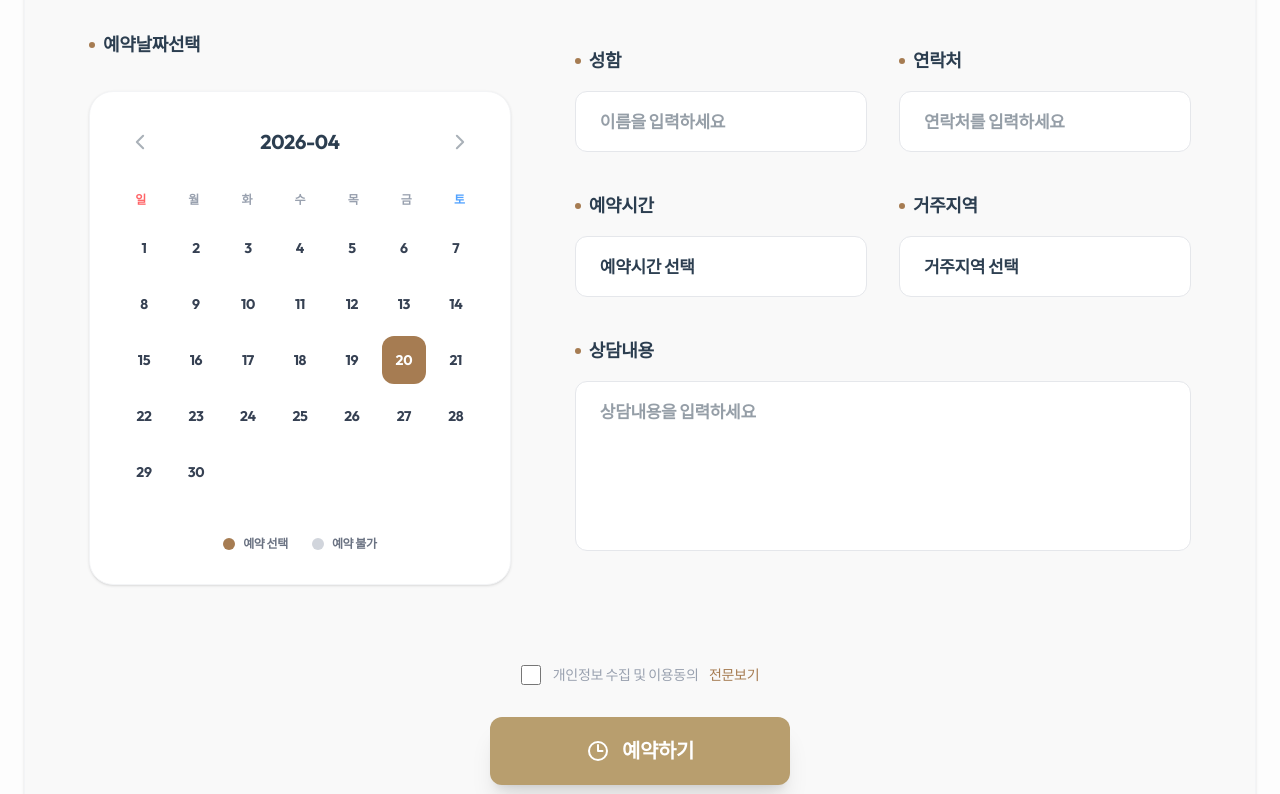
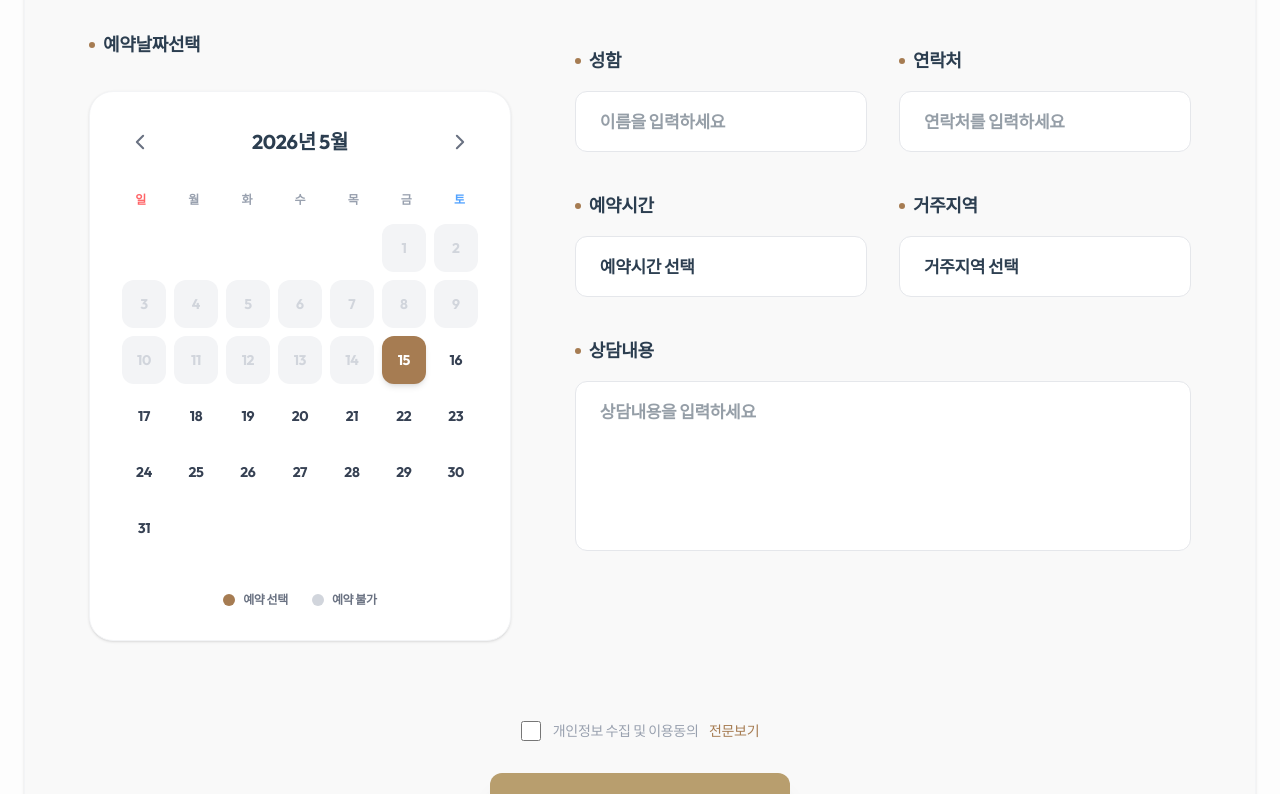
Before and after one commit to sonicp10/law_homepage1, a Next.js app: page /qna/visit in a window 1280 px wide. Shown: the part 820-1614 px from the top of the page. Built offline with nearby package versions, Linux system fonts and the light colour scheme; no server answers; the database is empty; a web font is replaced by a local one.

Commit message:
feat: make visit calendar functional and fix mobile layout for the consultation form

```diff
--- a/src/app/qna/visit/page.tsx
+++ b/src/app/qna/visit/page.tsx
@@ -3,14 +3,34 @@
 import React, { useState } from 'react';
 
 export default function VisitConsultPage() {
+  const today = new Date();
+  const [currentDate, setCurrentDate] = useState(new Date());
+
   const [formData, setFormData] = useState({
     name: '',
     phone: '',
-    visitDate: '2026-04-20',
+    visitDate: `${today.getFullYear()}-${String(today.getMonth() + 1).padStart(2, '0')}-${String(today.getDate()).padStart(2, '0')}`,
     visitTime: '',
     location: '',
     content: '',
   });
+
+  const year = currentDate.getFullYear();
+  const month = currentDate.getMonth();
+
+  const getDaysInMonth = (y: number, m: number) => new Date(y, m + 1, 0).getDate();
+  const getFirstDayOfMonth = (y: number, m: number) => new Date(y, m, 1).getDay();
+
+  const daysInMonth = getDaysInMonth(year, month);
+  const firstDay = getFirstDayOfMonth(year, month);
+
+  const prevMonth = () => setCurrentDate(new Date(year, month - 1, 1));
+  const nextMonth = () => setCurrentDate(new Date(year, month + 1, 1));
+
+  const handleDateClick = (day: number) => {
+    const formattedDate = `${year}-${String(month + 1).padStart(2, '0')}-${String(day).padStart(2, '0')}`;
+    setFormData({ ...formData, visitDate: formattedDate });
+  };
 
   const handleSubmit = async (e: React.FormEvent) => {
     e.preventDefault();
@@ -40,14 +60,14 @@ export default function VisitConsultPage() {
 
             <div className="bg-white p-8 rounded-3xl shadow-sm border border-gray-100">
               <div className="flex justify-between items-center mb-8">
-                <button type="button" className="p-2 hover:bg-gray-100 rounded-full transition-colors">
-                  <svg xmlns="http://www.w3.org/2000/svg" fill="none" viewBox="0 0 24 24" strokeWidth={2.5} stroke="currentColor" className="w-5 h-5 opacity-40">
+                <button type="button" onClick={prevMonth} className="p-2 hover:bg-gray-100 rounded-full transition-colors">
+                  <svg xmlns="http://www.w3.org/2000/svg" fill="none" viewBox="0 0 24 24" strokeWidth={2.5} stroke="currentColor" className="w-5 h-5 text-gray-500">
                     <path strokeLinecap="round" strokeLinejoin="round" d="M15.75 19.5L8.25 12l7.5-7.5" />
                   </svg>
                 </button>
-                <h4 className="text-xl font-black text-[#2C3E50]">2026-04</h4>
-                <button type="button" className="p-2 hover:bg-gray-100 rounded-full transition-colors">
-                  <svg xmlns="http://www.w3.org/2000/svg" fill="none" viewBox="0 0 24 24" strokeWidth={2.5} stroke="currentColor" className="w-5 h-5 opacity-40">
+                <h4 className="text-xl font-black text-[#2C3E50]">{year}년 {month + 1}월</h4>
+                <button type="button" onClick={nextMonth} className="p-2 hover:bg-gray-100 rounded-full transition-colors">
+                  <svg xmlns="http://www.w3.org/2000/svg" fill="none" viewBox="0 0 24 24" strokeWidth={2.5} stroke="currentColor" className="w-5 h-5 text-gray-500">
                     <path strokeLinecap="round" strokeLinejoin="round" d="M8.25 4.5l7.5 7.5-7.5 7.5" />
                   </svg>
                 </button>
@@ -60,17 +80,30 @@ export default function VisitConsultPage() {
               </div>
 
               <div className="grid grid-cols-7 gap-2">
-                {[1, 2, 3, 4, 5, 6, 7, 8, 9, 10, 11, 12, 13, 14, 15, 16, 17, 18, 19, 20, 21, 22, 23, 24, 25, 26, 27, 28, 29, 30].map(day => (
+                {Array.from({ length: firstDay }).map((_, i) => (
+                  <div key={`empty-${i}`} />
+                ))}
+                {Array.from({ length: daysInMonth }).map((_, i) => {
+                  const day = i + 1;
+                  const isSelected = formData.visitDate === `${year}-${String(month + 1).padStart(2, '0')}-${String(day).padStart(2, '0')}`;
+                  const isPast = year < today.getFullYear() || (year === today.getFullYear() && month < today.getMonth()) || (year === today.getFullYear() && month === today.getMonth() && day < today.getDate());
+
+                  return (
                     <button
                       key={day}
                       type="button"
+                      disabled={isPast}
+                      onClick={() => handleDateClick(day)}
                       className={`h-12 w-full flex items-center justify-center rounded-xl text-sm font-bold transition-all ${
-                      day === 20 ? 'bg-[#A67C52] text-white' : 'hover:bg-gray-50 text-gray-700'
+                        isSelected ? 'bg-[#A67C52] text-white shadow-md' :
+                        isPast ? 'bg-gray-100 text-gray-300 cursor-not-allowed' :
+                        'hover:bg-gray-50 text-gray-700'
                       }`}
                     >
                       {day}
                     </button>
-                ))}
+                  );
+                })}
               </div>
 
               <div className="flex gap-6 mt-10 justify-center">
@@ -88,7 +121,7 @@ export default function VisitConsultPage() {
 
           {/* Right: Form Info */}
           <div className="lg:col-span-7 space-y-10 pt-4">
-            <div className="grid grid-cols-2 gap-8">
+            <div className="grid grid-cols-1 sm:grid-cols-2 gap-8">
                <div className="space-y-4">
                   <label className="flex items-center gap-2 text-lg font-bold text-[#2C3E50]">
                     <span className="w-1.5 h-1.5 bg-[#A67C52] rounded-full"></span> 성함
@@ -117,7 +150,7 @@ export default function VisitConsultPage() {
                </div>
             </div>
 
-            <div className="grid grid-cols-2 gap-8">
+            <div className="grid grid-cols-1 sm:grid-cols-2 gap-8">
                <div className="space-y-4">
                   <label className="flex items-center gap-2 text-lg font-bold text-[#2C3E50]">
                     <span className="w-1.5 h-1.5 bg-[#A67C52] rounded-full"></span> 예약시간
@@ -170,8 +203,8 @@ export default function VisitConsultPage() {
         </div>
 
         <div className="pt-8 flex flex-col items-center space-y-8">
-            <div className="flex items-center gap-3">
-                <input type="checkbox" required className="w-5 h-5 accent-[#A67C52]" id="privacy-visit" />
+            <div className="flex flex-col sm:flex-row items-center gap-3 w-full sm:w-auto justify-center break-keep">
+                <input type="checkbox" required className="w-5 h-5 accent-[#A67C52] flex-shrink-0" id="privacy-visit" />
                 <label htmlFor="privacy-visit" className="text-sm font-medium text-gray-400">
                   개인정보 수집 및 이용동의 <span className="text-[#A67C52] ml-2 cursor-pointer hover:underline">전문보기</span>
                 </label>
@@ -179,9 +212,9 @@ export default function VisitConsultPage() {
 
             <button
               type="submit"
-              className="px-24 py-5 bg-[#B89E6E] text-white rounded-xl font-bold text-xl shadow-xl hover:bg-[#A67C52] transition-all flex items-center gap-3"
+              className="w-full sm:w-auto px-10 sm:px-24 py-5 bg-[#B89E6E] text-white rounded-xl font-bold text-xl shadow-xl hover:bg-[#A67C52] transition-all flex items-center justify-center gap-3 whitespace-nowrap"
             >
-              <svg xmlns="http://www.w3.org/2000/svg" fill="none" viewBox="0 0 24 24" strokeWidth={2} stroke="currentColor" className="w-6 h-6">
+              <svg xmlns="http://www.w3.org/2000/svg" fill="none" viewBox="0 0 24 24" strokeWidth={2} stroke="currentColor" className="w-6 h-6 flex-shrink-0">
                 <path strokeLinecap="round" strokeLinejoin="round" d="M12 6v6h4.5m4.5 0a9 9 0 11-18 0 9 9 0 0118 0z" />
               </svg>
               예약하기
```
Lines whose indentation alone changed are shown as unchanged.
